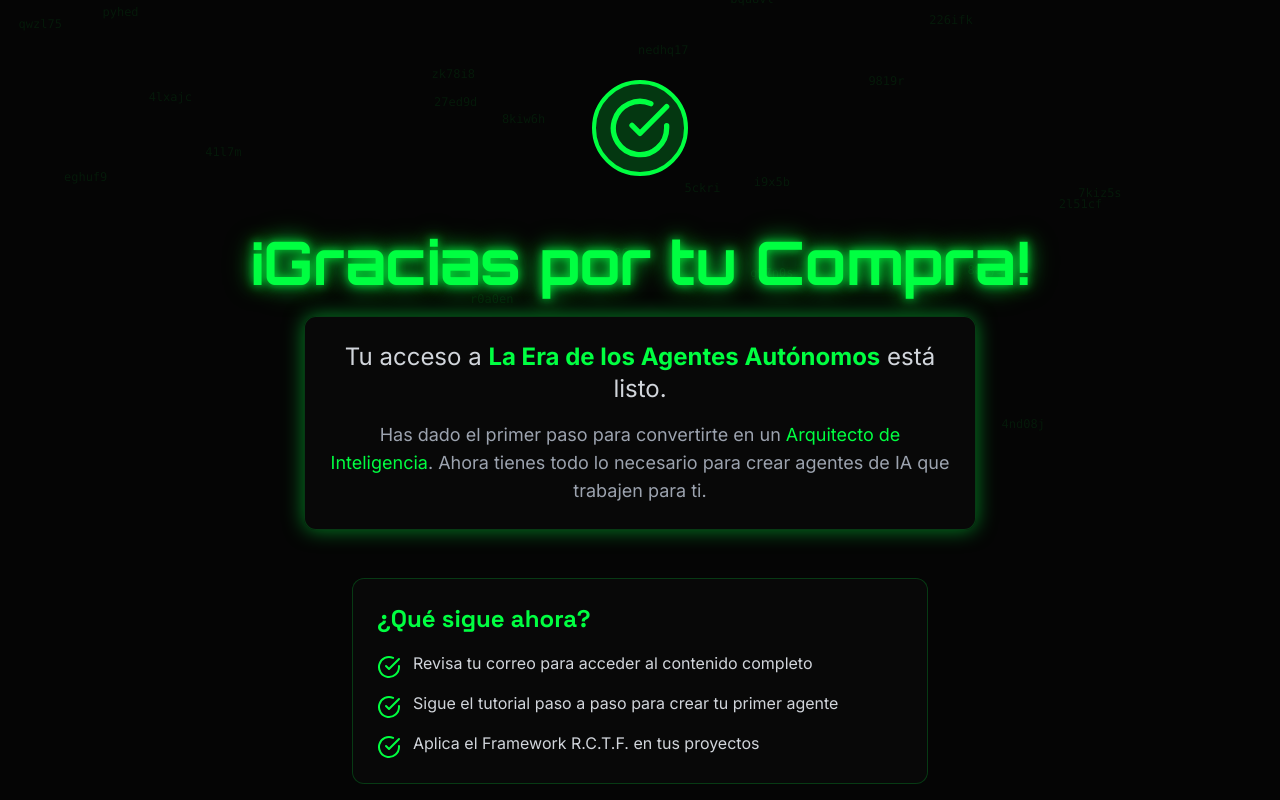
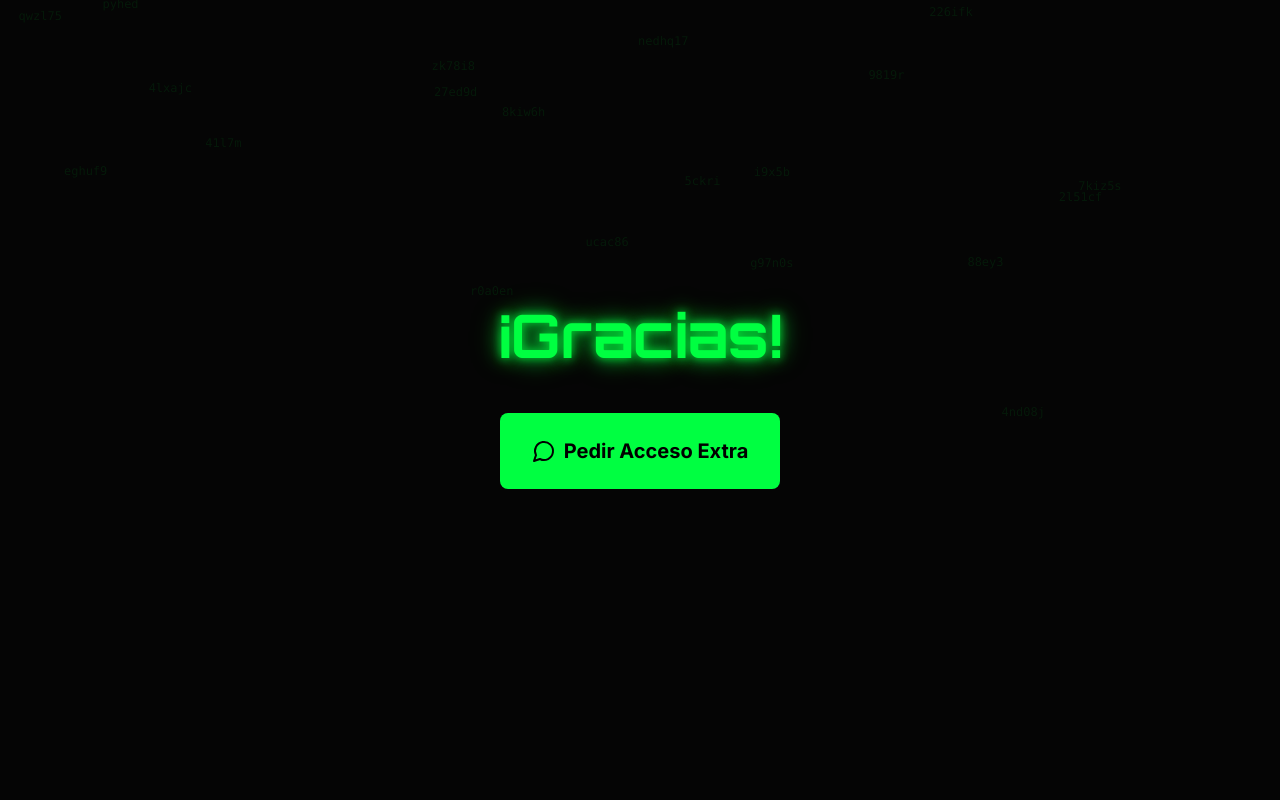
Before and after one commit to 24games/white-page-hackermillon, a Next.js app: page /gracias in a window 1280 px wide. Shown: the top 800 px of the page. Built offline with nearby package versions, Linux system fonts and the light colour scheme.

Commit message:
Update: Simplificar página de agradecimiento - solo headline y botón

```diff
--- a/app/gracias/page.tsx
+++ b/app/gracias/page.tsx
@@ -1,7 +1,7 @@
 'use client'
 
 import { motion } from 'framer-motion'
-import { Bot, CheckCircle, MessageCircle } from 'lucide-react'
+import { MessageCircle } from 'lucide-react'
 import { useEffect, useState } from 'react'
 
 // Componente de Botão Neon
@@ -120,92 +120,27 @@ export default function GraciasPage() {
     visible: { opacity: 1, y: 0, transition: { duration: 0.6 } }
   }
 
-  const scaleIn = {
-    hidden: { opacity: 0, scale: 0.8 },
-    visible: { opacity: 1, scale: 1, transition: { duration: 0.5 } }
-  }
-
   return (
     <main className="relative min-h-screen bg-dark-bg flex items-center justify-center px-4 py-20">
       {mounted && <MatrixBackground />}
 
       <div className="max-w-4xl mx-auto text-center relative z-10">
-        {/* Ícone de Sucesso */}
-        <motion.div
-          initial="hidden"
-          animate="visible"
-          variants={scaleIn}
-          className="mb-8"
-        >
-          <div className="inline-flex items-center justify-center w-24 h-24 rounded-full bg-neon-green/20 border-4 border-neon-green mb-6">
-            <CheckCircle className="w-16 h-16 text-neon-green" />
-          </div>
-        </motion.div>
-
         {/* Título Principal */}
         <motion.h1
           initial="hidden"
           animate="visible"
           variants={fadeInUp}
-          className="text-4xl md:text-6xl font-orbitron font-bold mb-6 leading-tight"
+          className="text-4xl md:text-6xl font-orbitron font-bold mb-12 leading-tight"
         >
-          <span className="text-neon-green neon-glow">¡Gracias por tu Compra!</span>
+          <span className="text-neon-green neon-glow">¡Gracias!</span>
         </motion.h1>
-
-        {/* Mensagem de Agradecimiento */}
-        <motion.div
-          initial="hidden"
-          animate="visible"
-          variants={fadeInUp}
-          transition={{ delay: 0.2 }}
-          className="mb-12"
-        >
-          <GlassCard glow={true} className="max-w-2xl mx-auto">
-            <p className="text-xl md:text-2xl text-gray-300 mb-4">
-              Tu acceso a <span className="text-neon-green font-bold">La Era de los Agentes Autónomos</span> está listo.
-            </p>
-            <p className="text-lg text-gray-400">
-              Has dado el primer paso para convertirte en un <span className="text-neon-green">Arquitecto de Inteligencia</span>.
-              Ahora tienes todo lo necesario para crear agentes de IA que trabajen para ti.
-            </p>
-          </GlassCard>
-        </motion.div>
-
-        {/* Información Adicional */}
-        <motion.div
-          initial="hidden"
-          animate="visible"
-          variants={fadeInUp}
-          transition={{ delay: 0.4 }}
-          className="mb-12"
-        >
-          <GlassCard className="max-w-xl mx-auto text-left">
-            <h2 className="text-2xl font-space font-bold mb-4 text-neon-green">
-              ¿Qué sigue ahora?
-            </h2>
-            <ul className="space-y-3 text-gray-300">
-              <li className="flex items-start gap-3">
-                <CheckCircle className="w-6 h-6 text-neon-green flex-shrink-0 mt-1" />
-                <span>Revisa tu correo para acceder al contenido completo</span>
-              </li>
-              <li className="flex items-start gap-3">
-                <CheckCircle className="w-6 h-6 text-neon-green flex-shrink-0 mt-1" />
-                <span>Sigue el tutorial paso a paso para crear tu primer agente</span>
-              </li>
-              <li className="flex items-start gap-3">
-                <CheckCircle className="w-6 h-6 text-neon-green flex-shrink-0 mt-1" />
-                <span>Aplica el Framework R.C.T.F. en tus proyectos</span>
-              </li>
-            </ul>
-          </GlassCard>
-        </motion.div>
 
         {/* Botón de WhatsApp */}
         <motion.div
           initial="hidden"
           animate="visible"
           variants={fadeInUp}
-          transition={{ delay: 0.6 }}
+          transition={{ delay: 0.2 }}
         >
           <NeonButton
             href="https://w.app/8qbvld"
@@ -215,17 +150,6 @@ export default function GraciasPage() {
             Pedir Acceso Extra
           </NeonButton>
         </motion.div>
-
-        {/* Mensaje Final */}
-        <motion.p
-          initial="hidden"
-          animate="visible"
-          variants={fadeInUp}
-          transition={{ delay: 0.8 }}
-          className="mt-12 text-gray-500 text-lg"
-        >
-          ¡Bienvenido a la revolución de la IA! <Bot className="inline-block w-5 h-5 text-neon-green" />
-        </motion.p>
       </div>
     </main>
   )
```
